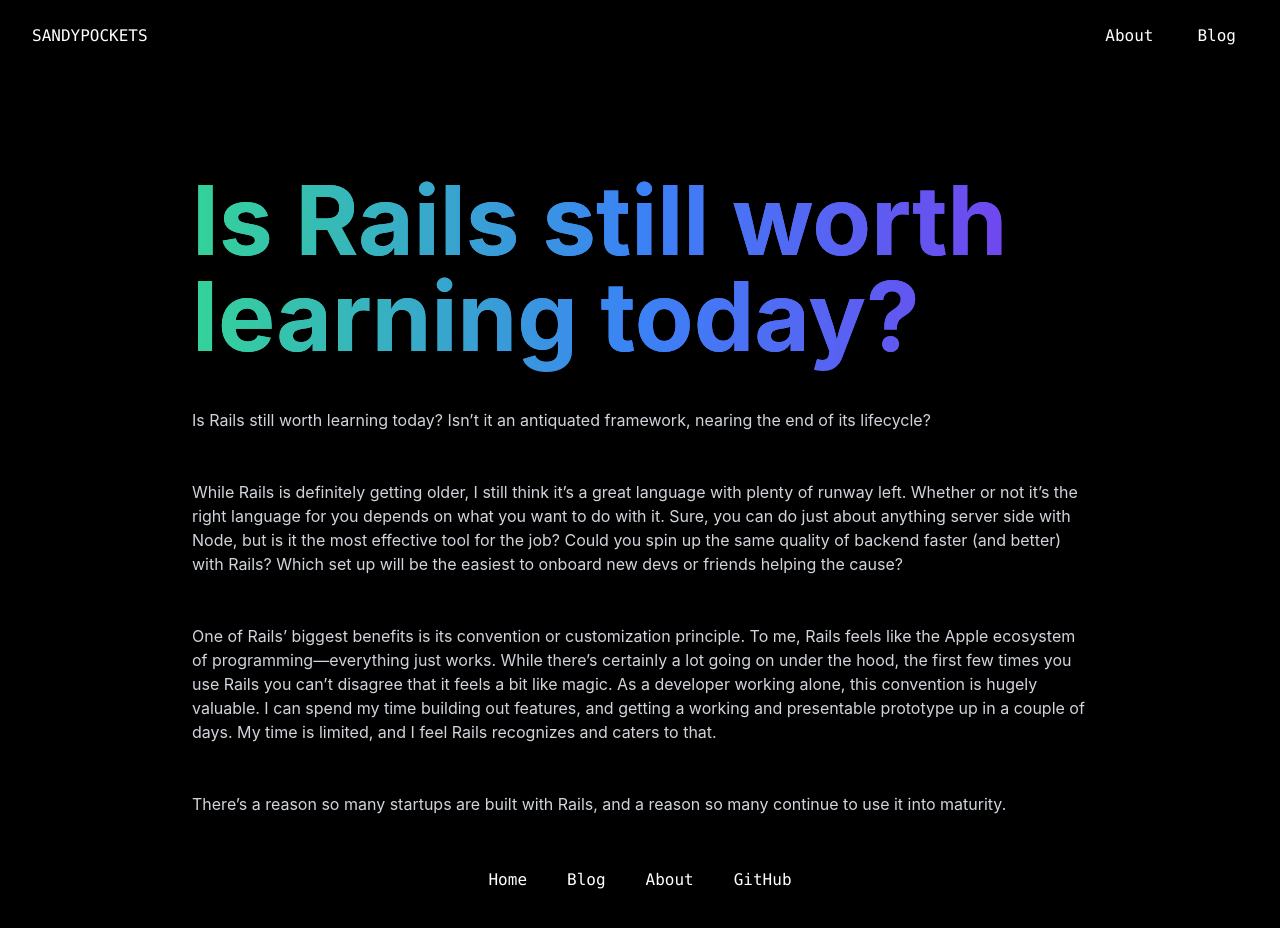
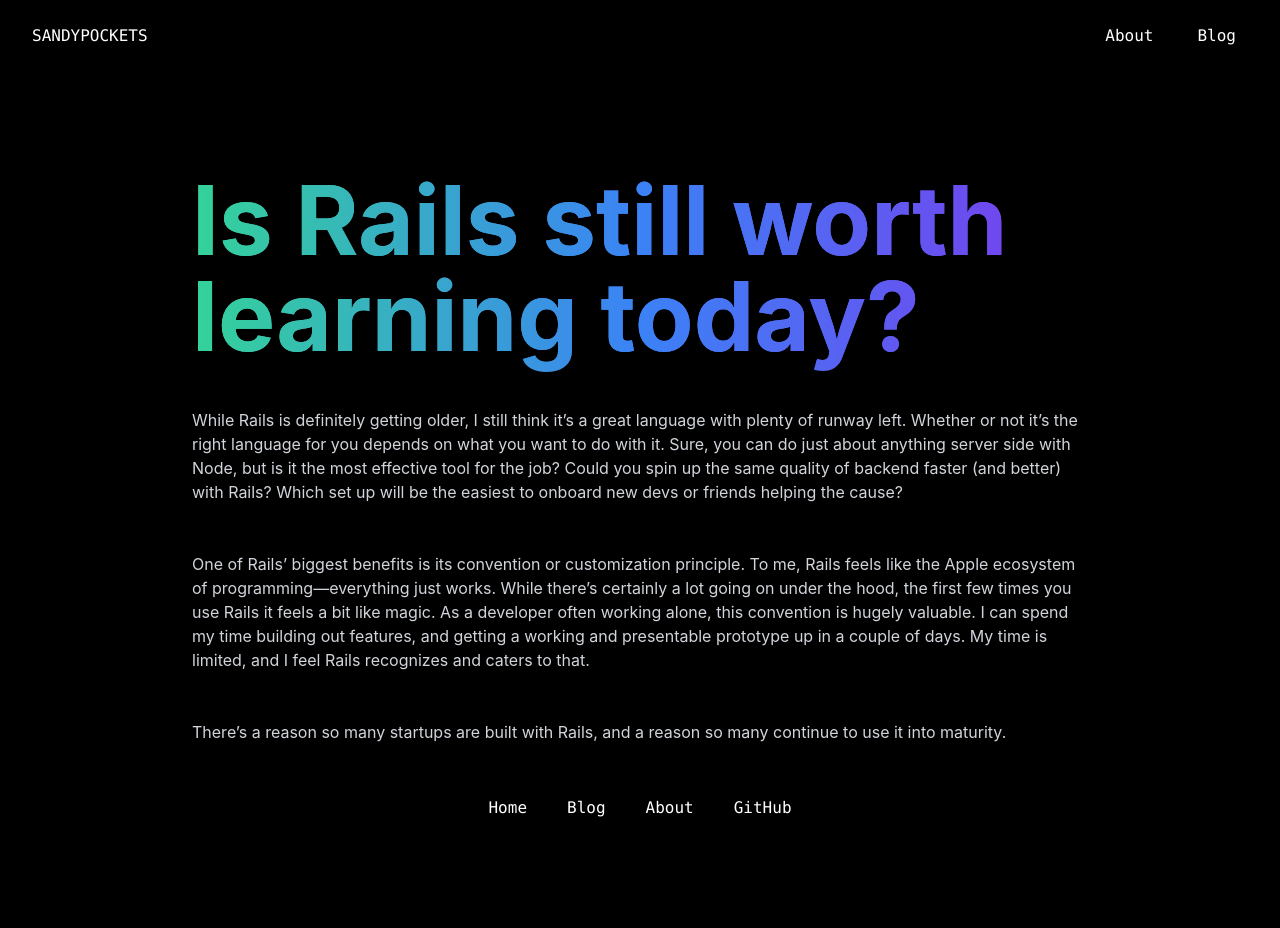
Before and after one commit to sandypockets/sandypockets-blog, a Next.js app: page /blog/learning-rails-in-2021 in a window 1280 px wide. Shown: the top 928 px of the page. After the commit the page ends 876 px from the top, so only its background shows below. Built offline with nearby package versions, Linux system fonts and the light colour scheme; a web font is replaced by a local one.

Commit message:
Adjust copy

```diff
--- a/pages/blog/learning-rails-in-2021.mdx
+++ b/pages/blog/learning-rails-in-2021.mdx
@@ -11,13 +11,10 @@ export const meta = {
 export default ({ children }) => <BlogPost meta={meta}>{children}</BlogPost>;
 
 <div className="flex flex-col">
-  Is Rails still worth learning today? Isn’t it an antiquated framework, nearing the end of its lifecycle?
-  <br/>
-  <br/>
   While Rails is definitely getting older, I still think it’s a great language with plenty of runway left. Whether or not it’s the right language for you depends on what you want to do with it. Sure, you can do just about anything server side with Node, but is it the most effective tool for the job? Could you spin up the same quality of backend faster (and better) with Rails? Which set up will be the easiest to onboard new devs or friends helping the cause?
   <br/>
   <br/>
-  One of Rails’ biggest benefits is its convention or customization principle. To me, Rails feels like the Apple ecosystem of programming—everything just works. While there’s certainly a lot going on under the hood, the first few times you use Rails you can’t disagree that it feels a bit like magic. As a developer working alone, this convention is hugely valuable. I can spend my time building out features, and getting a working and presentable prototype up in a couple of days. My time is limited, and I feel Rails recognizes and caters to that.
+  One of Rails’ biggest benefits is its convention or customization principle. To me, Rails feels like the Apple ecosystem of programming—everything just works. While there’s certainly a lot going on under the hood, the first few times you use Rails it feels a bit like magic. As a developer often working alone, this convention is hugely valuable. I can spend my time building out features, and getting a working and presentable prototype up in a couple of days. My time is limited, and I feel Rails recognizes and caters to that.
   <br/>
   <br/>
   There’s a reason so many startups are built with Rails, and a reason so many continue to use it into maturity.
```
